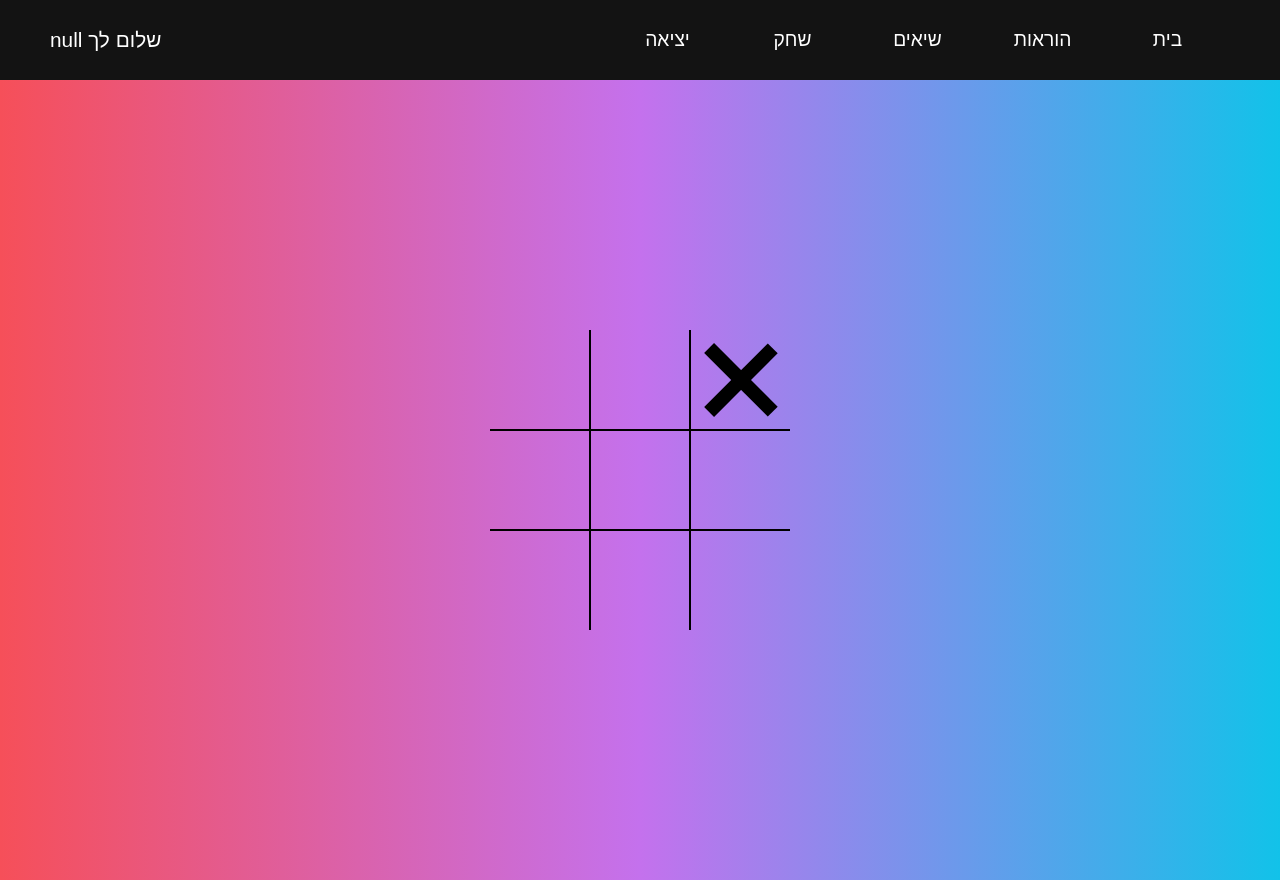
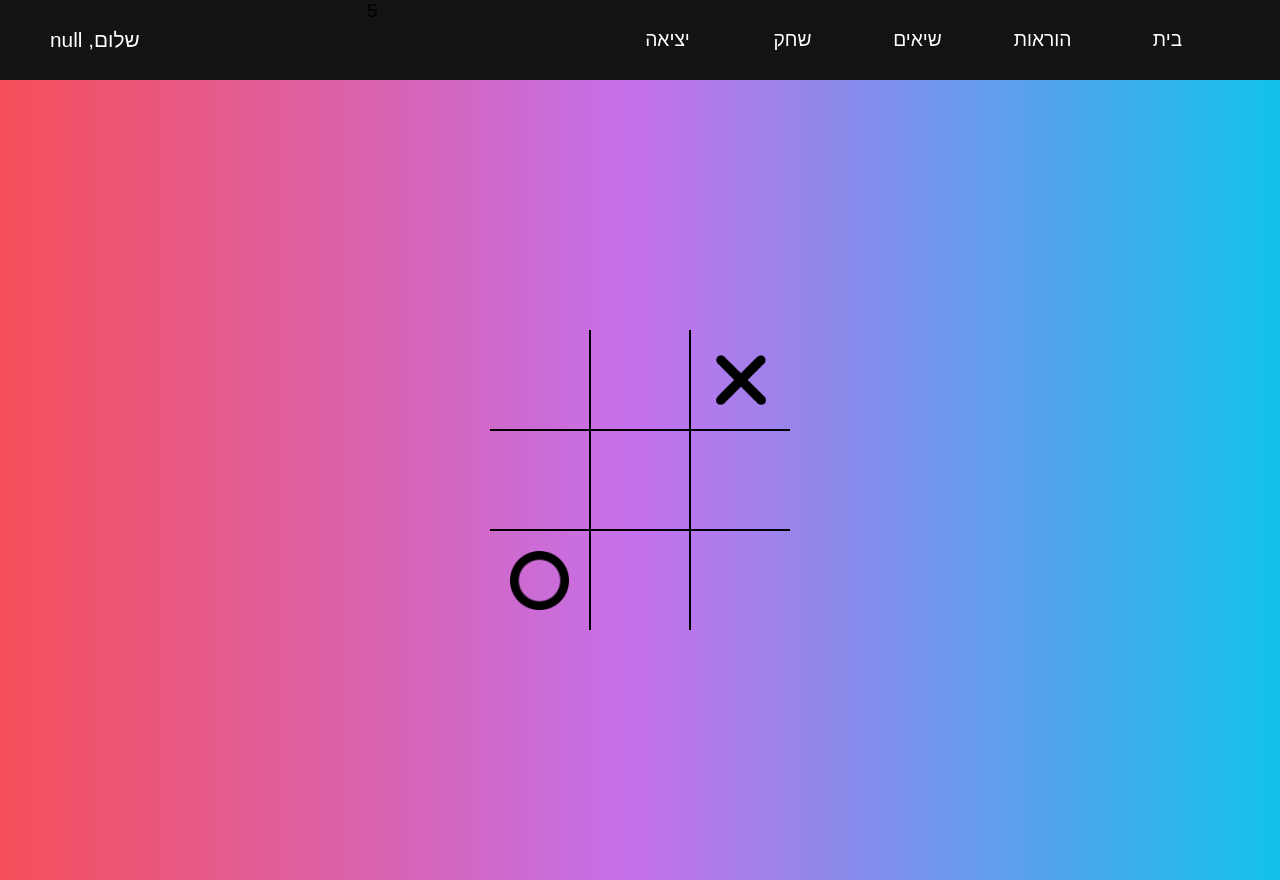
Before and after one commit to novit100/Project2_fullStack_GameWebApp, a website: page html/xo_game.html in a window 1280 px wide. Both pictures are taken after a click on the element 740 px from the left and 380 px from the top of the page. Drawn offline with Linux system fonts and the light colour scheme.

Commit message:
tic tac toe with the computer

```diff
--- a/html/xo_game.html
+++ b/html/xo_game.html
@@ -33,10 +33,10 @@
       </ul>
       <div class="navbar__toggle" id="mobile-menu">
         <span class="bar"></span>
-        <span class="bar"></span>
+        <span class="bar"></span>5
         <span class="bar"></span>
       </div>
-        <a href="#home" id="user-name" >שלום לך </a>
+        <a href="#home" id="user-name" >שלום,  </a>
     </div>
   </nav>
 
--- a/script/xo_game.js
+++ b/script/xo_game.js
@@ -10,7 +10,9 @@ const WINNING_COMBINATIONS = [
   [0, 4, 8],
   [2, 4, 6]
 ]
-const cellElements = document.querySelectorAll('[data-cell]')
+const cellElements = document.querySelectorAll('.cell')
+let gridArray = Array.from(cellElements);
+let tracking;
 const board = document.getElementById('board')
 const winningMessageElement = document.getElementById('winningMessage')
 const restartButton = document.getElementById('restartButton')
@@ -18,36 +20,77 @@ const winningMessageTextElement = document.querySelector('[data-winning-message-
 const userName = document.getElementById('user-name')
 const Uname = JSON.parse(localStorage.getItem('currentUser'));
 let circleTurn
-
+userName.innerText += " " + Uname;
 startGame()
 
 restartButton.addEventListener('click', startGame)
 
 function startGame() {
-  circleTurn = false
-  userName.innerText +=" "+ Uname;
+  //reset the board
+  reset();
+
+  //loop through all the board cells.
+  cellElements.forEach(cell => {
+    cell.addEventListener('click', (e) => {
+
+      //player move
+      const index = gridArray.indexOf(e.target);
+      if (
+        cellElements[index].classList.contains(X_CLASS) ||
+        cellElements[index].classList.contains(CIRCLE_CLASS)) {
+        return;
+      }
+      cellElements[index].classList.add(X_CLASS);
+
+      //slicing the move from the tracking array.
+      const spliceIndex = tracking.indexOf(index);
+      tracking.splice(spliceIndex, 1);
+
+      //win check after player move
+      if (checkWin(X_CLASS)) {
+        endGame(false)
+        return;
+      } else if (isDraw()) {
+        endGame(true)
+        return;
+      } else {
+        swapTurns()
+        setBoardHoverClass()
+      }
+
+      //computer move
+      const randomIndex = Math.floor(Math.random() * tracking.length);
+      const randomCell = tracking[randomIndex];
+      cellElements[randomCell].classList.add(CIRCLE_CLASS);
+
+      //slicing the move from the tracking array.
+      tracking.splice(randomIndex, 1);
+
+      //win check after computer move
+      if (checkWin(CIRCLE_CLASS)) {
+        endGame(false)
+        return;
+      } else if (isDraw()) {
+        endGame(true)
+        return;
+      } else {
+        swapTurns()
+        setBoardHoverClass()
+      }
+    })
+  })
+}
+
+// reset the board
+function reset() {
   cellElements.forEach(cell => {
     cell.classList.remove(X_CLASS)
     cell.classList.remove(CIRCLE_CLASS)
-    cell.removeEventListener('click', handleClick)
-    cell.addEventListener('click', handleClick, { once: true })
   })
-  setBoardHoverClass()
+  circleTurn = false;
+  setBoardHoverClass();
+  tracking = [0, 1, 2, 3, 4, 5, 6, 7, 8];
   winningMessageElement.classList.remove('show')
-}
-
-function handleClick(e) {
-  const cell = e.target
-  const currentClass = circleTurn ? CIRCLE_CLASS : X_CLASS
-  placeMark(cell, currentClass)
-  if (checkWin(currentClass)) {
-    endGame(false)
-  } else if (isDraw()) {
-    endGame(true)
-  } else {
-    swapTurns()
-    setBoardHoverClass()
-  }
 }
 
 function endGame(draw) {
@@ -61,12 +104,17 @@ function endGame(draw) {
 
 function isDraw() {
   return [...cellElements].every(cell => {
-    return cell.classList.contains(X_CLASS) || cell.classList.contains(CIRCLE_CLASS)
+    return cell.classList.contains(X_CLASS) ||
+      cell.classList.contains(CIRCLE_CLASS)
   })
 }
 
-function placeMark(cell, currentClass) {
-  cell.classList.add(currentClass)
+function checkWin(currentClass) {
+  return WINNING_COMBINATIONS.some(combination => {
+    return combination.every(index => {
+      return cellElements[index].classList.contains(currentClass)
+    })
+  })
 }
 
 function swapTurns() {
@@ -82,11 +130,3 @@ function setBoardHoverClass() {
     board.classList.add(X_CLASS)
   }
 }
-
-function checkWin(currentClass) {
-  return WINNING_COMBINATIONS.some(combination => {
-    return combination.every(index => {
-      return cellElements[index].classList.contains(currentClass)
-    })
-  })
-}
--- a/style/xo_game.css
+++ b/style/xo_game.css
@@ -127,63 +127,55 @@ body {
   border-bottom: none;
 }
 
+.cell.x{
+  background: url(../imgs/x.png) no-repeat center / 50%;
+}
+
+.cell.circle{
+  background: url(../imgs/o.png) no-repeat center / 60%;
+}
+
 .cell.x,
 .cell.circle {
-  cursor: not-allowed;
+  cursor: no-drop;
 }
 
-.cell.x::before,
+
 .cell.x::after,
 .cell.circle::before {
   background-color: black;
 }
 
 .board.x .cell:not(.x):not(.circle):hover::before,
-.board.x .cell:not(.x):not(.circle):hover::after,
-.board.circle .cell:not(.x):not(.circle):hover::before {
-  background-color: rgb(56, 55, 55);
+.board.x .cell:not(.x):not(.circle):hover::after{
+  background: url(../imgs/x.png) no-repeat center / 50%;
+  opacity: .5;
 }
-
-.cell.x::before,
-.cell.x::after,
-.board.x .cell:not(.x):not(.circle):hover::before,
-.board.x .cell:not(.x):not(.circle):hover::after {
-  content: '';
-  position: absolute;
-  width: calc(var(--mark-size) * .15);
-  height: var(--mark-size);
+.board.circle .cell:not(.x):not(.circle):hover::before,
+.board.circle .cell:not(.x):not(.circle):hover::after {
+  background: url(../imgs/o.png) no-repeat center / 60%;
+  opacity: .5;
 }
 
 .cell.x::before,
 .board.x .cell:not(.x):not(.circle):hover::before {
-  transform: rotate(45deg);
-}
-
-.cell.x::after,
-.board.x .cell:not(.x):not(.circle):hover::after {
-  transform: rotate(-45deg);
-}
-
-.cell.circle::before,
-.cell.circle::after,
-.board.circle .cell:not(.x):not(.circle):hover::before,
-.board.circle .cell:not(.x):not(.circle):hover::after {
   content: '';
+  background: url(../imgs/x.png) no-repeat center / 50%;
+  opacity: .5;
   position: absolute;
-  border-radius: 50%;
-}
-
-.cell.circle::before,
-.board.circle .cell:not(.x):not(.circle):hover::before {
-  width: var(--mark-size);
+  width: calc(var(--mark-size));
   height: var(--mark-size);
 }
 
-.cell.circle::after,
-.board.circle .cell:not(.x):not(.circle):hover::after {
-  width: calc(var(--mark-size) * .7);
-  height: calc(var(--mark-size) * .7);
-  background-color: #fff;
+
+.cell.circle::before,
+.board.circle .cell:not(.x):not(.circle):hover::before{
+  content: '';
+  background: url(../imgs/o.png) no-repeat center / 63%;
+  opacity: .5;
+  position: absolute;
+  width: calc(var(--mark-size));
+  height: var(--mark-size);
 }
 
 /* winning message */
```
Also changed, not shown: script/sign_in_up.js (+7 -3 lines), imgs/o.png (added), imgs/x.png (added).
